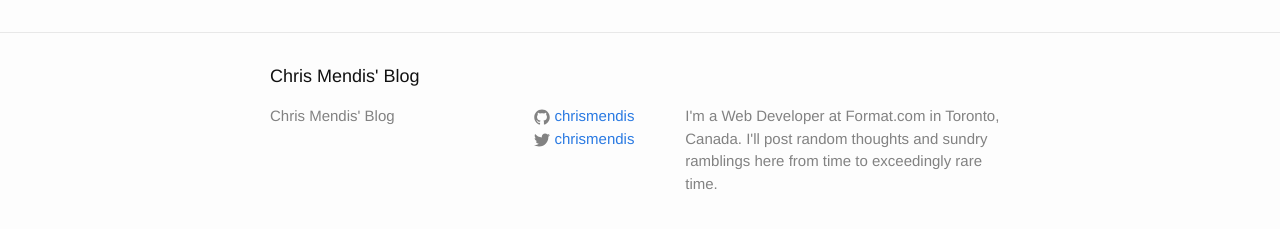
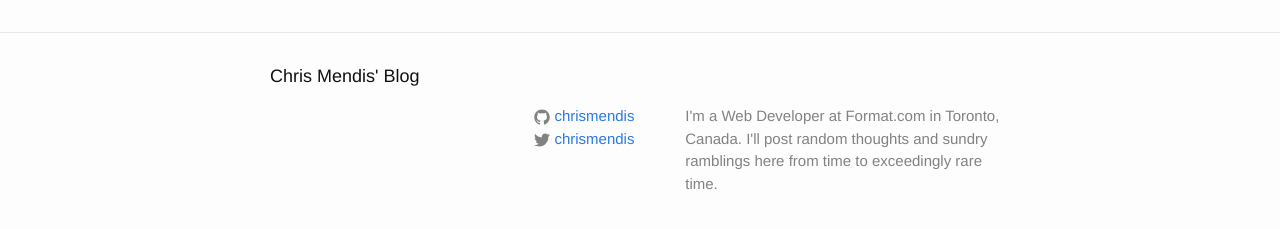
Before and after one commit to chrismendis/chrismendis.github.com, a Jekyll site: the page built from index.html, in a window 1280 px wide. Shown: the part 264-493 px from the top of the page. Built offline with Jekyll 4.4.1, drawn with Linux system fonts in a browser that asks for light colours.

Commit message:
Remove redundant site title from footer

```diff
--- a/_includes/footer.html
+++ b/_includes/footer.html
@@ -7,7 +7,7 @@
     <div class="footer-col-wrapper">
       <div class="footer-col  footer-col-1">
         <ul class="contact-list">
-          <li>{{ site.title }}</li>
+          <!-- <li>{{ site.title }}</li> -->
           <li><a href="mailto:{{ site.email }}">{{ site.email }}</a></li>
         </ul>
       </div>
```
